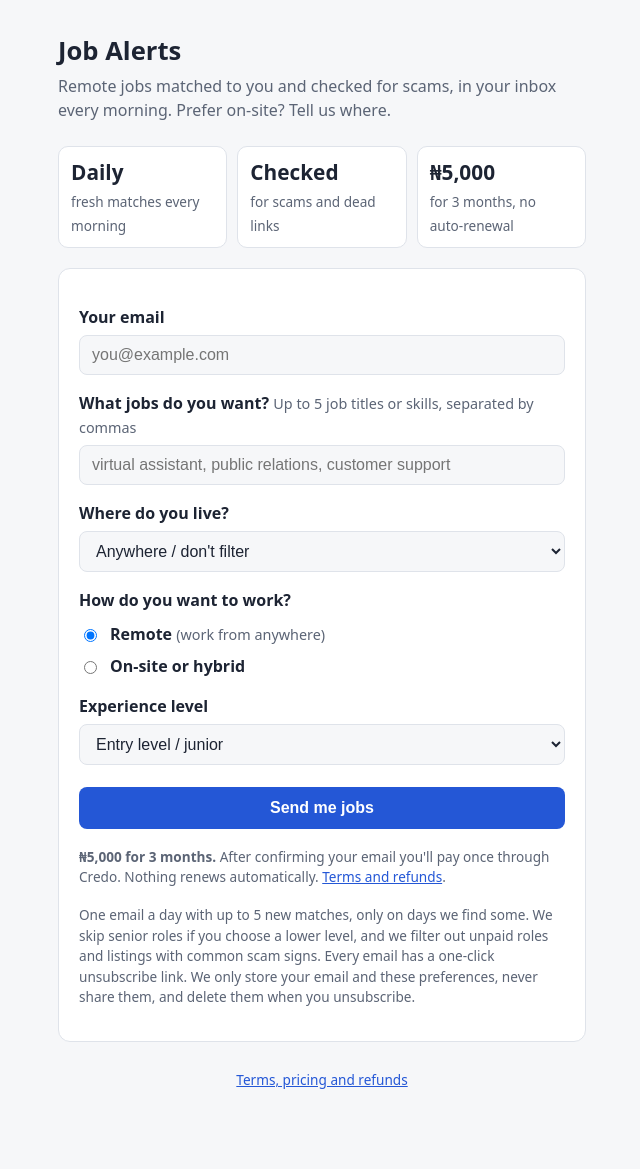
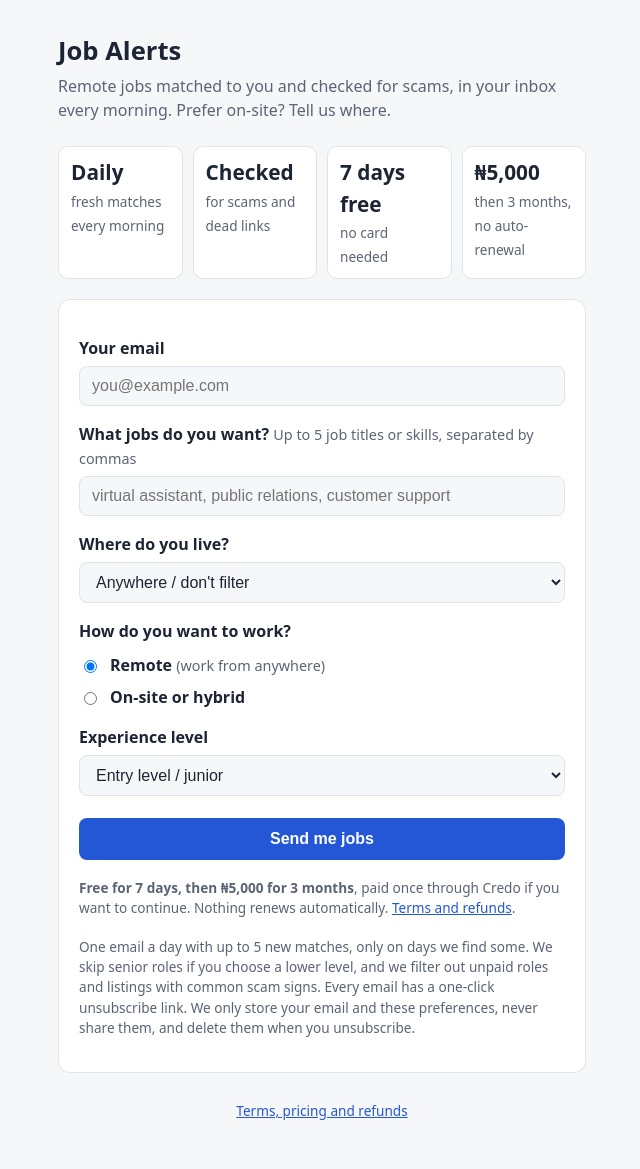
Before and after one commit to augustinendubuisicharles-cell/my-ai-assistant, a FastAPI app: page / in a window 1280 px wide. Shown: the whole page, without its empty margins (318-958 px from the left). Before the commit the page ends 1089 px from the top, so only its background shows below. Run offline with FastAPI, Linux system fonts and the light colour scheme.

Commit message:
Job alerts: 7-day free trial on confirming, payments optional until switched on
Confirming an email now starts TRIAL_DAYS (default 7) of alerts. Without
payment keys the site is a free trial: two days before it ends people get a
note that paid plans open soon, then emails stop. With keys, they get a pay
link instead and paying adds 90 days on top. Subscribers confirmed before
this get their trial on the next daily run. Same behaviour in the Python site
and the Cloudflare Worker.

Co-Authored-By: Claude Opus 5.5 (1M context) <noreply@anthropic.com>
Claude-Session: https://claude.ai/code/session_01Dv1DNA8EV36eqMyFenF7kD

```diff
--- a/job_alerts/app.py
+++ b/job_alerts/app.py
@@ -32,7 +32,7 @@ def _base_url(request: Request) -> str:
 def _page(request: Request, name: str, **ctx) -> HTMLResponse:
     return templates.TemplateResponse(request, name, {
         "site_name": SITE_NAME, "base_url": _base_url(request), "paid_service": payments.enabled(), "provider": payments.provider(),
-        "price": f"₦{payments.PRICE_NGN:,}", "months": round(payments.PERIOD_DAYS / 30), "contact": CONTACT_EMAIL, **ctx})
+        "price": f"₦{payments.PRICE_NGN:,}", "months": round(payments.PERIOD_DAYS / 30), "trial_days": payments.TRIAL_DAYS, "contact": CONTACT_EMAIL, **ctx})
 
 
 def _message(request, heading, message, ok=False, link=None, link_text=None, status=200):
@@ -100,9 +100,14 @@ def confirm(request: Request, token: str):
     sub = db.confirm(token)
     if not sub:
         return _message(request, "Link not recognised", "This link is invalid or you've already unsubscribed.", status=404)
-    if payments.enabled() and not db.is_paid(sub):
-        return _pay_page(request, sub, heading="Email confirmed. One last step")
-    return _message(request, "You're in!", "Your first matches arrive tomorrow morning.", ok=True,
+    if not sub["paid_until"]:
+        sub = db.start_trial(sub["id"], payments.TRIAL_DAYS)
+    if not db.is_paid(sub):  # trial (or paid time) already used up
+        if payments.enabled():
+            return _pay_page(request, sub, heading="Email confirmed. Pick up where you left off")
+        return _message(request, "Email confirmed", "Your free trial has ended. We'll email you when paid plans open.")
+    return _message(request, "You're in!", f"Your free {payments.TRIAL_DAYS}-day trial runs until "
+                    f"{db._aware(sub['paid_until']):%d %b %Y}. Your first matches arrive tomorrow morning.", ok=True,
                     link=f"/manage/{token}", link_text="Change my preferences")
 
 
@@ -134,11 +139,11 @@ def unsubscribe(request: Request, token: str):
 
 
 def _status(sub: dict) -> str:
-    if not payments.enabled():
-        return ""
     if db.is_paid(sub):
         return f"Active until {db._aware(sub['paid_until']):%d %b %Y}."
-    return "Not active. Pay to start receiving jobs."
+    if not sub.get("confirmed"):
+        return ""
+    return "Not active. Pay to start receiving jobs." if payments.enabled() else "Your free trial has ended."
 
 
 def _pay_page(request: Request, sub: dict, heading: str) -> HTMLResponse:
--- a/job_alerts/emails.py
+++ b/job_alerts/emails.py
@@ -20,9 +20,12 @@ def manage_link(base_url: str, token: str) -> tuple[str, str, str]:
     return "Change your job alerts", text, html
 
 
-def renewal_reminder(base_url: str, token: str, paid_until, price: str) -> tuple[str, str, str]:
+def renewal_reminder(base_url: str, token: str, paid_until, price: str, can_pay: bool = True) -> tuple[str, str, str]:
+    when = f"{paid_until:%d %b %Y}"
+    if not can_pay:  # free trial while paid plans aren't open yet
+        text = f"Your free job alerts end on {when}. Paid plans open soon, and we'll email you when you can continue."
+        return f"Your free job alerts end on {when}", text, f"<p>{escape(text)}</p>"
     link = f"{base_url}/pay/{token}"
-    when = f"{paid_until:%d %b %Y}"
     text = (f"Your job alerts end on {when}. To keep getting them, renew for {price} here:\n{link}\n\n"
             "Nothing renews automatically, so if you do nothing the emails simply stop.")
     html = (f"<p>Your job alerts end on <b>{when}</b>.</p><p><a href=\"{escape(link, quote=True)}\"><b>Renew for {escape(price)}</b></a></p>"
--- a/job_alerts/payments.py
+++ b/job_alerts/payments.py
@@ -7,7 +7,7 @@ Works with Credo (eTranzact) or Paystack, whichever has keys set (Credo wins if
             Webhooks: <BASE_URL>/payments/webhook
   Paystack: PAYSTACK_SECRET_KEY (sk_test_... or sk_live_...). Dashboard → Settings
             → API Keys & Webhooks: <BASE_URL>/payments/webhook
-Also: PRICE_NGN (default 5000), PERIOD_DAYS (default 90).
+Also: PRICE_NGN (default 5000), PERIOD_DAYS (default 90), TRIAL_DAYS (default 7).
 
 Every payment is re-checked with the provider's API before it counts; the
 browser return and the webhook are only hints to go and check.
@@ -23,6 +23,7 @@ import requests
 
 PRICE_NGN = int(os.environ.get("PRICE_NGN", "5000"))
 PERIOD_DAYS = int(os.environ.get("PERIOD_DAYS", "90"))
+TRIAL_DAYS = int(os.environ.get("TRIAL_DAYS", "7"))  # free days everyone gets when they confirm their email
 REF_RE = re.compile(r"^ja(\d+)x[0-9a-f]+$")  # our reference: ja<subscriber id>x<random>
 
 
--- a/job_alerts/templates/form.html
+++ b/job_alerts/templates/form.html
@@ -2,15 +2,15 @@
 {% block body %}
 <h1>{{ heading }}</h1>
 <p class="lead">{{ lead }}</p>
-{% if sub and status %}<p class="card status">{{ status }}{% if paid_service %} <a href="/pay/{{ sub.token }}">{{ 'Renew' if sub.paid_until else 'Pay now' }}</a>{% endif %}</p>{% endif %}
+{% if sub and status %}<p class="card status">{{ status }}{% if paid_service %} <a href="/pay/{{ sub.token }}">Pay {{ price }} for {{ months }} months</a>{% endif %}</p>{% endif %}
 {% if not sub %}
 <ul class="stats">
   {% if stats.users %}<li><b>{{ "{:,}".format(stats.users) }}</b><span>people getting alerts</span></li>{% endif %}
   {% if stats.jobs_30d %}<li><b>{{ "{:,}".format(stats.jobs_30d) }}</b><span>jobs sent in the last 30 days</span></li>{% endif %}
   <li><b>Daily</b><span>fresh matches every morning</span></li>
   <li><b>Checked</b><span>for scams and dead links</span></li>
-  {% if paid_service %}<li><b>{{ price }}</b><span>for {{ months }} months, no auto-renewal</span></li>
-  {% else %}<li><b>Free</b><span>unsubscribe any time</span></li>{% endif %}
+  <li><b>{{ trial_days }} days free</b><span>no card needed</span></li>
+  {% if paid_service %}<li><b>{{ price }}</b><span>then {{ months }} months, no auto-renewal</span></li>{% endif %}
 </ul>
 {% endif %}
 <form class="card" method="post" action="{{ action }}" id="prefs">
@@ -46,7 +46,7 @@
   </select>
   <input class="hp" name="website" tabindex="-1" autocomplete="off">
   <button type="submit" id="submit">{{ button }}</button>
-  {% if paid_service and not sub %}<p class="small"><b>{{ price }} for {{ months }} months.</b> After confirming your email you'll pay once through {{ provider }}. Nothing renews automatically. <a href="/terms">Terms and refunds</a>.</p>{% endif %}
+  {% if paid_service and not sub %}<p class="small"><b>Free for {{ trial_days }} days, then {{ price }} for {{ months }} months</b>, paid once through {{ provider }} if you want to continue. Nothing renews automatically. <a href="/terms">Terms and refunds</a>.</p>{% endif %}
   <p class="small">One email a day with up to 5 new matches, only on days we find some. We skip senior roles if you choose a lower level, and we filter out unpaid roles and listings with common scam signs. Every email has a one-click unsubscribe link. We only store your email and these preferences, never share them, and delete them when you unsubscribe.</p>
 </form>
 {% if sub %}<p class="small"><a href="{{ base_url }}/unsubscribe/{{ sub.token }}">Unsubscribe and delete my details</a></p>{% endif %}
--- a/job_alerts/templates/terms.html
+++ b/job_alerts/templates/terms.html
@@ -5,6 +5,7 @@
   <p><b>What you get.</b> {{ site_name }} emails you up to 5 new job listings a day that match the job titles, location and
     experience level you choose. We search public job boards and filter out listings that look unpaid, expired or like scams,
     but we don't employ anyone, can't guarantee a job, and you should always read a listing yourself before applying.</p>
+  <p><b>Free trial.</b> Everyone gets {{ trial_days }} days of alerts free when they confirm their email. No card needed.</p>
   {% if paid_service %}
   <p><b>Price.</b> {{ price }} for {{ months }} months, paid once through {{ provider }}. It does not renew automatically; we email
     you before it ends with a link to renew if you want to.</p>
--- a/job_alerts_worker/src/db.js
+++ b/job_alerts_worker/src/db.js
@@ -43,6 +43,11 @@ export async function remove(q, token) {
   return true;
 }
 
+// Gives `days` of free alerts to someone who has never had any (trial or paid).
+export const startTrial = (q, id, days) =>
+  one(q, `UPDATE subscribers SET paid_until = now() + make_interval(days => $2)
+          WHERE id = $1 AND paid_until IS NULL RETURNING ${COLS}`, [id, days]).then((s) => s || byId(q, id));
+
 export const isPaid = (sub) => Boolean(sub?.paid_until) && new Date(sub.paid_until) > new Date();
 
 // Adds `days` of paid time, once per payment reference: the browser return and the
--- a/job_alerts_worker/src/payments.js
+++ b/job_alerts_worker/src/payments.js
@@ -6,6 +6,7 @@ const v = (env, k) => (env[k] || "").trim();
 
 export const priceNgn = (env) => parseInt(env.PRICE_NGN || "5000", 10);
 export const periodDays = (env) => parseInt(env.PERIOD_DAYS || "90", 10);
+export const trialDays = (env) => parseInt(env.TRIAL_DAYS || "7", 10); // free days on confirming
 
 export function provider(env) {
   if (v(env, "CREDO_PUBLIC_KEY") && v(env, "CREDO_SECRET_KEY")) return "Credo";
```
Also changed, not shown: job_alerts/db.py (+9 -0 lines), job_alerts/send_daily.py (+7 -3 lines), job_alerts_worker/src/index.js (+10 -6 lines), job_alerts_worker/src/views.js (+5 -4 lines), job_alerts_worker/test/worker.test.js (+22 -7 lines), .github/workflows/job_alerts_daily.yml.
